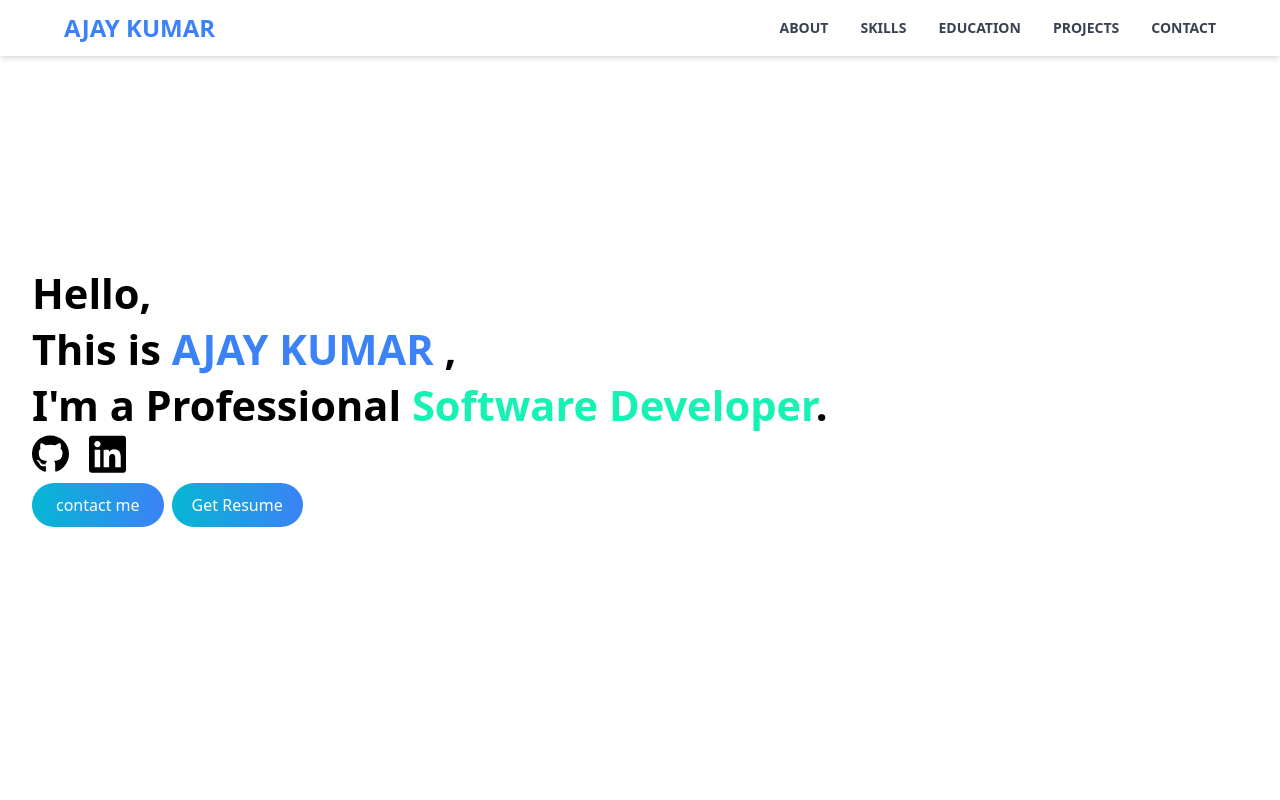
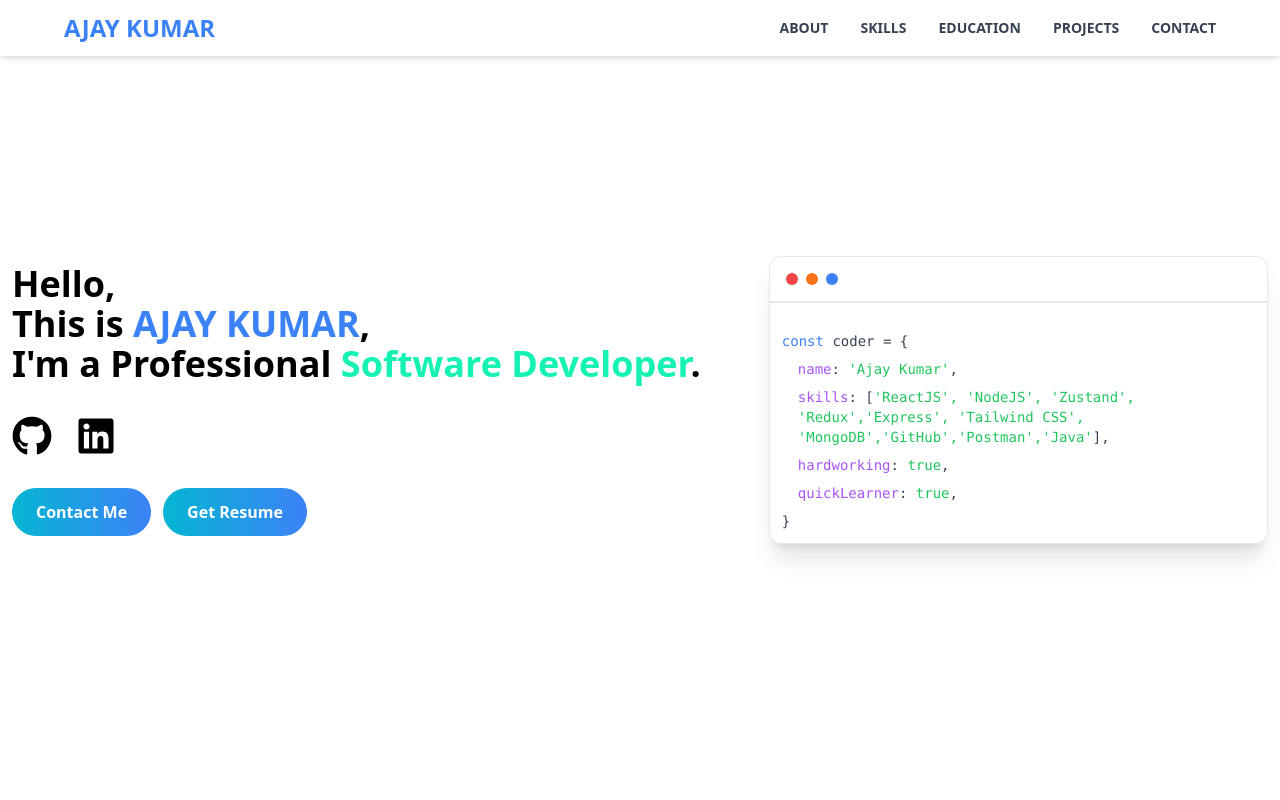
Before and after one commit to Ajaykumar-2246/Portfolio, a React (Create React App) app: page / in a window 1280 px wide. Shown: the top 800 px of the page. Built offline with nearby package versions, Linux system fonts and the light colour scheme.

Commit message:
my Portfolio

```diff
--- a/src/components/aboutpage/about.js
+++ b/src/components/aboutpage/about.js
@@ -10,7 +10,7 @@ function About() {
     >
       {/* Heading Section */}
       <div className="w-full  max-w-4xl text-center mb-8">
-        <h1 className="inline-flex pt-2 items-center text-2xl font-bold ">
+        <h1 className="inline-flex justify-center  pt-2 items-center text-2xl font-bold ">
           <FaUser className="mr-2 text-gray-700" />
           ABOUT ME
         </h1>
--- a/src/components/homepage/home.js
+++ b/src/components/homepage/home.js
@@ -1,78 +1,119 @@
 import React from "react";
 import { Link } from "react-scroll";
 
-import "./home.css";
+// Reusable SVG Icon Component
+const SocialIcon = ({ href, children, label }) => (
+  <a
+    href={href}
+    target="_blank"
+    rel="noopener noreferrer"
+    className="hover:scale-125 transition-transform duration-300"
+    aria-label={label}
+  >
+    {children}
+  </a>
+);
 
-function Home() {
+const Home = () => {
   return (
-    <>
-      <div
-        id="home"
-        className="homepage flex flex-wrap justify-center shadow-gray-200 flex-col "
-      >
-        <div className="flex pl-8 content-div  justify-center">
-          <h1 class="text-3xl font-bold w-full leading-10  md:font-extrabold lg:text-[2.6rem] lg:leading-[3.5rem]">
+    <div className="flex gap-2 flex-col md:flex-row items-center justify-center min-h-screen py-10 px-3">
+      {/* Left Section */}
+      <div className="w-full md:w-3/5 order-2 md:order-1 flex flex-col justify-center space-y-8">
+        <div className="text-left">
+          <h1 className="text-3xl md:text-4xl font-bold leading-tight">
             Hello, <br />
-            This is <span class=" text-blue-500 ">AJAY KUMAR</span> , <br />
+            This is <span className="text-blue-500">AJAY KUMAR</span>, <br />
             I'm a Professional{" "}
-            <span class=" text-[#16f2b3]">Software Developer</span>.
+            <span className="text-[#16f2b3]">Software Developer</span>.
           </h1>
         </div>
-        <div className="pl-8 flex gap-5 media-div items-center">
-          <a
+
+        {/* Social Media Links */}
+        <div className="flex justify-start space-x-6">
+          <SocialIcon
             href="https://github.com/Ajaykumar-2246"
-            target="_blank"
-            rel="noopener noreferrer"
-            className="hover:scale-125 scale-100"
+            label="GitHub Profile"
           >
             <svg
               xmlns="http://www.w3.org/2000/svg"
               viewBox="0 0 496 512"
-              width="37px"
+              className="w-10 h-10"
             >
               <path d="M165.9 397.4c0 2-2.3 3.6-5.2 3.6-3.3 .3-5.6-1.3-5.6-3.6 0-2 2.3-3.6 5.2-3.6 3-.3 5.6 1.3 5.6 3.6zm-31.1-4.5c-.7 2 1.3 4.3 4.3 4.9 2.6 1 5.6 0 6.2-2s-1.3-4.3-4.3-5.2c-2.6-.7-5.5 .3-6.2 2.3zm44.2-1.7c-2.9 .7-4.9 2.6-4.6 4.9 .3 2 2.9 3.3 5.9 2.6 2.9-.7 4.9-2.6 4.6-4.6-.3-1.9-3-3.2-5.9-2.9zM244.8 8C106.1 8 0 113.3 0 252c0 110.9 69.8 205.8 169.5 239.2 12.8 2.3 17.3-5.6 17.3-12.1 0-6.2-.3-40.4-.3-61.4 0 0-70 15-84.7-29.8 0 0-11.4-29.1-27.8-36.6 0 0-22.9-15.7 1.6-15.4 0 0 24.9 2 38.6 25.8 21.9 38.6 58.6 27.5 72.9 20.9 2.3-16 8.8-27.1 16-33.7-55.9-6.2-112.3-14.3-112.3-110.5 0-27.5 7.6-41.3 23.6-58.9-2.6-6.5-11.1-33.3 2.6-67.9 20.9-6.5 69 27 69 27 20-5.6 41.5-8.5 62.8-8.5s42.8 2.9 62.8 8.5c0 0 48.1-33.6 69-27 13.7 34.7 5.2 61.4 2.6 67.9 16 17.7 25.8 31.5 25.8 58.9 0 96.5-58.9 104.2-114.8 110.5 9.2 7.9 17 22.9 17 46.4 0 33.7-.3 75.4-.3 83.6 0 6.5 4.6 14.4 17.3 12.1C428.2 457.8 496 362.9 496 252 496 113.3 383.5 8 244.8 8zM97.2 352.9c-1.3 1-1 3.3 .7 5.2 1.6 1.6 3.9 2.3 5.2 1 1.3-1 1-3.3-.7-5.2-1.6-1.6-3.9-2.3-5.2-1zm-10.8-8.1c-.7 1.3 .3 2.9 2.3 3.9 1.6 1 3.6 .7 4.3-.7 .7-1.3-.3-2.9-2.3-3.9-2-.6-3.6-.3-4.3 .7zm32.4 35.6c-1.6 1.3-1 4.3 1.3 6.2 2.3 2.3 5.2 2.6 6.5 1 1.3-1.3 .7-4.3-1.3-6.2-2.2-2.3-5.2-2.6-6.5-1zm-11.4-14.7c-1.6 1-1.6 3.6 0 5.9 1.6 2.3 4.3 3.3 5.6 2.3 1.6-1.3 1.6-3.9 0-6.2-1.4-2.3-4-3.3-5.6-2z" />
             </svg>
-          </a>
-          <a
+          </SocialIcon>
+          <SocialIcon
             href="https://www.linkedin.com/in/ajay-kumar-1a679126a/"
-            target="_blank"
-            rel="noopener noreferrer"
-            className="hover:scale-125 scale-100"
+            label="LinkedIn Profile"
           >
             <svg
               xmlns="http://www.w3.org/2000/svg"
               viewBox="0 0 448 512"
-              width="37px"
+              className="w-10 h-10"
             >
               <path d="M416 32H31.9C14.3 32 0 46.5 0 64.3v383.4C0 465.5 14.3 480 31.9 480H416c17.6 0 32-14.5 32-32.3V64.3c0-17.8-14.4-32.3-32-32.3zM135.4 416H69V202.2h66.5V416zm-33.2-243c-21.3 0-38.5-17.3-38.5-38.5S80.9 96 102.2 96c21.2 0 38.5 17.3 38.5 38.5 0 21.3-17.2 38.5-38.5 38.5zm282.1 243h-66.4V312c0-24.8-.5-56.7-34.5-56.7-34.6 0-39.9 27-39.9 54.9V416h-66.4V202.2h63.7v29.2h.9c8.9-16.8 30.6-34.5 62.9-34.5 67.2 0 79.7 44.3 79.7 101.9V416z" />
             </svg>
-          </a>
+          </SocialIcon>
         </div>
-        <div className="mt-2 flex button-div items-center pl-8">
-          <Link to="contact" smooth={true} duration={500}>
-            <button
-              type="button"
-              className="text-white  flex  bg-gradient-to-r  from-cyan-500 to-blue-500 hover:bg-gradient-to-bl focus:ring-4 focus:outline-none focus:ring-cyan-300 dark:focus:ring-cyan-800 font-medium rounded-3xl  px-6 py-2.5 text-center me-2 mb-2"
-            >
-              contact me
+
+        {/* Buttons */}
+        <div className="flex gap-3 justify-start">
+          <Link to="contact" smooth={true} duration={500} aria-label="Contact Me">
+            <button className="bg-gradient-to-r from-cyan-500 to-blue-500 text-white px-6 py-3 rounded-full font-semibold hover:from-cyan-600 hover:to-blue-600 transition-all duration-300">
+              Contact Me
             </button>
           </Link>
           <a
             href="https://drive.google.com/file/d/13PT61Ky1NgWZTgV8QiMpBS56Nhz4X28T/view"
             target="_blank"
             rel="noopener noreferrer"
+            aria-label="Get Resume"
           >
-            <button
-              type="button"
-              className="text-white   flex  bg-gradient-to-r  from-cyan-500 to-blue-500 hover:bg-gradient-to-bl focus:ring-4 focus:outline-none focus:ring-cyan-300 dark:focus:ring-cyan-800 font-medium rounded-3xl md:px-5 px-5 py-2.5 text-center me-2 mb-2"
-            >
+            <button className="bg-gradient-to-r from-cyan-500 to-blue-500 text-white px-6 py-3 rounded-full font-semibold hover:from-cyan-600 hover:to-blue-600 transition-all duration-300">
               Get Resume
             </button>
           </a>
         </div>
       </div>
-    </>
+
+      {/* Right Section */}
+      <div className="w-full md:w-1/2 lg:w-2/5 order-1 md:order-2 mt-8 md:mt-0">
+        <div className="bg-white rounded-xl shadow-xl border border-gray-200">
+          <div className="flex p-4 gap-2 items-center border-b-2">
+            <span className="bg-red-500 w-3 h-3 rounded-full"></span>
+            <span className="bg-orange-500 w-3 h-3 rounded-full"></span>
+            <span className="bg-blue-500 w-3 h-3 rounded-full"></span>
+          </div>
+          <div className="mt-4 p-3 space-y-2 text-sm font-mono text-gray-700">
+            <div>
+              <span className="text-blue-500">const</span> coder = {"{"}
+            </div>
+            <div className="ml-4">
+              <span className="text-purple-500">name</span>:{" "}
+              <span className="text-green-500">'Ajay Kumar'</span>,
+            </div>
+            <div className="ml-4">
+              <span className="text-purple-500">skills</span>: [
+              <span className="text-green-500">
+                'ReactJS', 'NodeJS', 'Zustand', 'Redux','Express', 'Tailwind CSS',
+                'MongoDB','GitHub','Postman','Java'
+              </span>
+              ],
+            </div>
+            <div className="ml-4">
+              <span className="text-purple-500">hardworking</span>:{" "}
+              <span className="text-green-500">true</span>,
+            </div>
+            <div className="ml-4">
+              <span className="text-purple-500">quickLearner</span>:{" "}
+              <span className="text-green-500">true</span>,
+            </div>
+            <div>{"}"}</div>
+          </div>
+        </div>
+      </div>
+    </div>
   );
-}
+};
 
 export default Home;
--- a/src/components/skills/skill.js
+++ b/src/components/skills/skill.js
@@ -102,7 +102,7 @@ function Skills() {
           {skills.map((skill, index) => (
             <div
               key={index}
-              className="flex flex-col items-center p-3 bg-white rounded-lg shadow-md hover:shadow-lg transition-all duration-300 transform hover:scale-105"
+              className="flex flex-col items-center p-2 bg-white rounded-lg shadow-md hover:shadow-lg transition-all duration-300 transform hover:scale-105"
             >
               <img
                 src={skill.logo}
```
